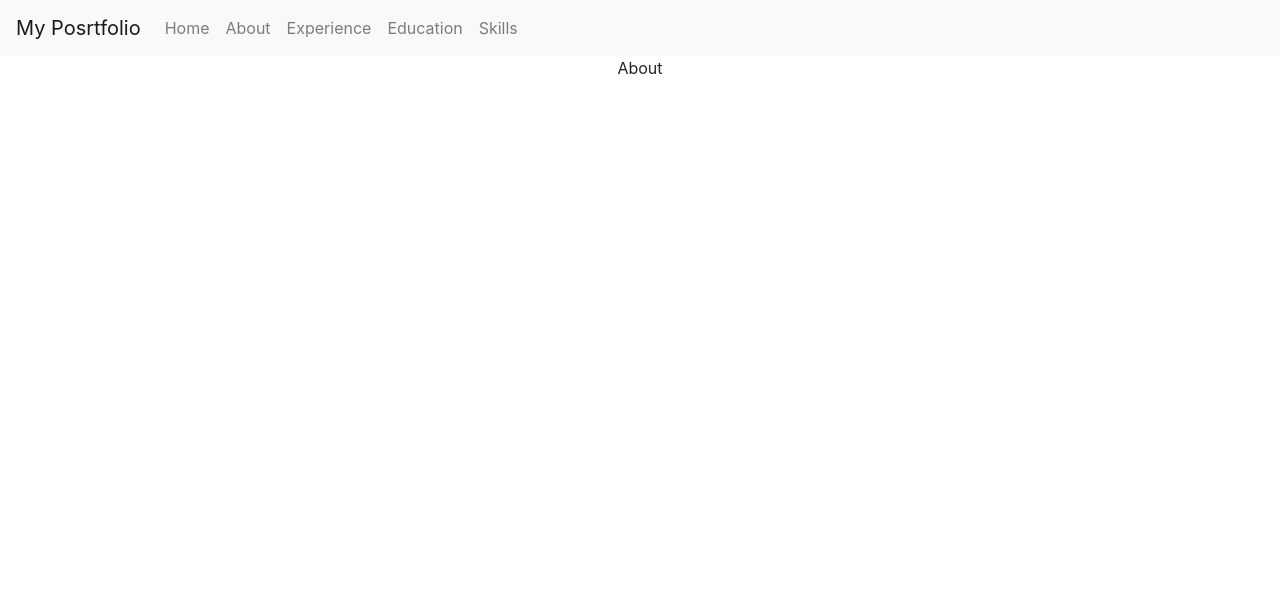
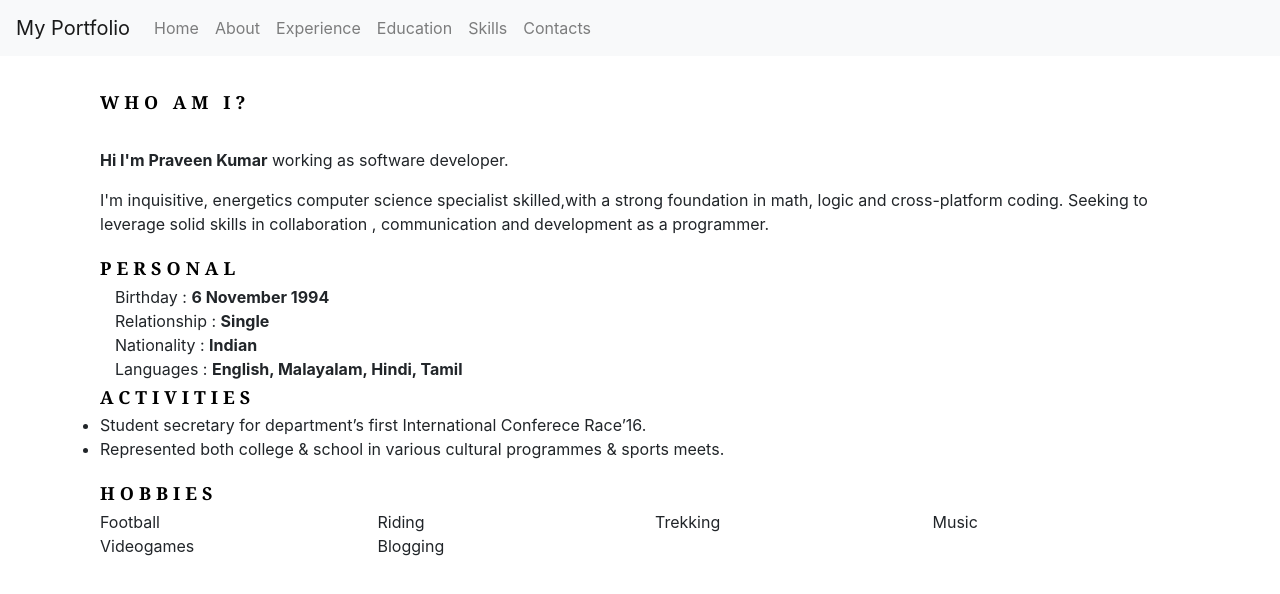
Before and after one commit to praveenkumar366/myportfolio, a React (Create React App) app: page /#/about in a window 1280 px wide. Shown: the top 594 px of the page. Built offline with nearby package versions, Linux system fonts and the light colour scheme.

Commit message:
contact add

```diff
--- a/src/App.js
+++ b/src/App.js
@@ -7,6 +7,7 @@ import Expe from "./pages/Expe/Expe";
 import Head from "./Head/Head";
 import Skills from "./pages/Skills/Skills"
 import Nofind from "./pages/Nofind/Nofind";
+import Contact from "./pages/Contact/Contact";
 
 function App() {
   return (
@@ -19,6 +20,7 @@ function App() {
           <Route path="/educ" component={Educ} />
           <Route path="/expe" component={Expe} />
           <Route path="/skills" component={Skills} />
+          <Route path="/contact" component={Contact} />
           <Route path="https://praveenkumar366.github.io/" component={Home} />
           <Route component={Nofind} />
         </Switch>
--- a/src/Head/Head.js
+++ b/src/Head/Head.js
@@ -6,7 +6,7 @@ import { Link } from 'react-router-dom';
 export default function Head() {
     return (
         <Navbar bg="light" expand="lg">
-        <Navbar.Brand as={Link} to="/">My Posrtfolio</Navbar.Brand>
+        <Navbar.Brand as={Link} to="/">My Portfolio</Navbar.Brand>
         <Navbar.Toggle aria-controls="basic-navbar-nav" />
         <Navbar.Collapse id="basic-navbar-nav">
           <Nav className="mr-auto">
@@ -15,6 +15,7 @@ export default function Head() {
             <Nav.Link as={Link} to="/expe">Experience</Nav.Link>
             <Nav.Link as={Link} to="/educ">Education</Nav.Link>
             <Nav.Link as={Link} to="/skills">Skills</Nav.Link>
+            <Nav.Link as={Link} to="/contact">Contacts</Nav.Link>
           </Nav>
         </Navbar.Collapse>
       </Navbar>
--- a/src/pages/About/About.css
+++ b/src/pages/About/About.css
@@ -0,0 +1,39 @@
+.about_cont {
+    text-align: left;
+}
+.colorlib-heading {
+    font-size: 18px;
+    margin-bottom: 4em;
+    font-weight: 700;
+    text-transform: uppercase;
+    letter-spacing: 5px;
+    line-height: 1.8;
+    position: relative;
+    color: #000;
+    font-family: "Playfair Display", Georgia, serif;
+    margin: 30px 0 30px 0;
+}
+.colorlib-span {
+    font-size: 18px;
+    margin-bottom: 4em;
+    font-weight: 700;
+    text-transform: uppercase;
+    letter-spacing: 5px;
+    line-height: 1.8;
+    position: relative;
+    color: #000;
+    font-family: "Playfair Display", Georgia, serif;
+    margin: 30px 0 30px 0;
+}
+.colorlib-act {
+    font-size: 18px;
+    margin-bottom: 4em;
+    font-weight: 700;
+    text-transform: uppercase;
+    letter-spacing: 5px;
+    line-height: 1.8;
+    position: relative;
+    color: #000;
+    font-family: "Playfair Display", Georgia, serif;
+    margin: 50px 0 30px 0;
+}
--- a/src/pages/About/About.js
+++ b/src/pages/About/About.js
@@ -1,11 +1,54 @@
-import React, { Component } from 'react'
+import React, { Component } from 'react';
+import { Col, Container, Row } from 'react-bootstrap';
+import '../About/About.css';
 
 export default class About extends Component {
     render() {
         return (
-            <div>
-                About
-            </div>
+            <Container className="about_cont">
+                <Col>
+                <h2 className="colorlib-heading">Who Am I?</h2>
+                <p><strong>Hi I'm Praveen Kumar</strong> working as software developer.</p>
+                <p>I'm inquisitive, energetics computer science specialist skilled,with a strong foundation in math, logic and cross-platform coding. Seeking to leverage solid skills in collaboration
+											, communication and development as a programmer.
+										</p>
+                                        </Col>
+
+                                        <Col>
+                <span className="colorlib-span">PERSONAL</span>
+                    <Container>
+                        <div>Birthday :  <b>6 November 1994</b></div>
+                        <div>Relationship :  <b>Single</b></div>
+                        <div>Nationality :  <b>Indian</b></div>
+                        <div>Languages :  <b>English, Malayalam, Hindi, Tamil</b></div>
+                    </Container>
+                                        </Col>
+
+                                        <Col>
+                <span className="colorlib-act">ACTIVITIES</span>
+                    <ul>
+                        <li>Student secretary for department’s first International Conferece Race’16.</li>
+                        <li>Represented both college & school in various cultural programmes & sports meets.</li>
+                    </ul>
+                                        </Col>
+
+                                    <Container>
+                                    <span className="colorlib-act">HOBBIES</span>
+                                        <Row>
+                                            <Col>Football</Col>
+                                            <Col>Riding</Col>
+                                            <Col>Trekking</Col>
+                                            <Col>Music</Col>
+                                        </Row>
+                                        <Row>
+                                            <Col>Videogames</Col>
+                                            <Col>Blogging</Col>
+                                            <Col></Col>
+                                            <Col></Col>
+                                        </Row>
+                                        </Container>
+            </Container>
+
         )
     }
 }
--- /dev/null
+++ b/src/pages/Contact/Contact.css
@@ -0,0 +1,3 @@
+#addr_row {
+    padding: 31px;
+}
--- /dev/null
+++ b/src/pages/Contact/Contact.js
@@ -0,0 +1,16 @@
+import { faEnvelope, faMap, faMapMarkedAlt, faPhone } from '@fortawesome/free-solid-svg-icons';
+import { FontAwesomeIcon } from '@fortawesome/react-fontawesome';
+import React from 'react';
+import { Container, Row } from 'react-bootstrap';
+import '../Contact/Contact.css';
+
+export default function Contact() {
+    return (
+        <Container>
+            <Row id="addr_row"><FontAwesomeIcon icon={faPhone} />+916282843691</Row>
+            <Row id="addr_row"><FontAwesomeIcon icon={faMapMarkedAlt} /> Bur Dubai, Dubai, United Arab Emirates</Row>
+            <Row id="addr_row"><FontAwesomeIcon icon={faMap} /> Arunnootimangalam, Mavelikara, Alapuzha, Kerala, India</Row>
+            <Row id="addr_row"><FontAwesomeIcon icon={faEnvelope} /> <a href="mailto:r4praveen121@gmail.com">r4praveen121@gmail.com</a></Row>
+        </Container>
+    )
+}
```
